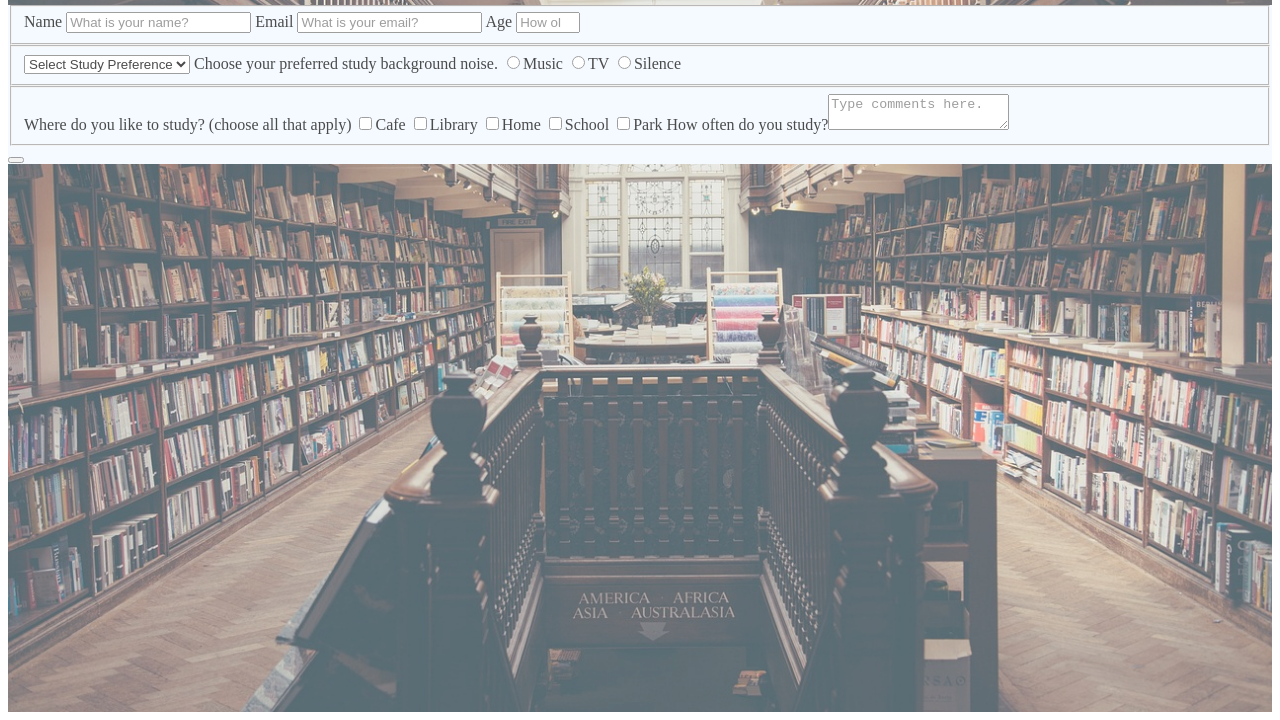
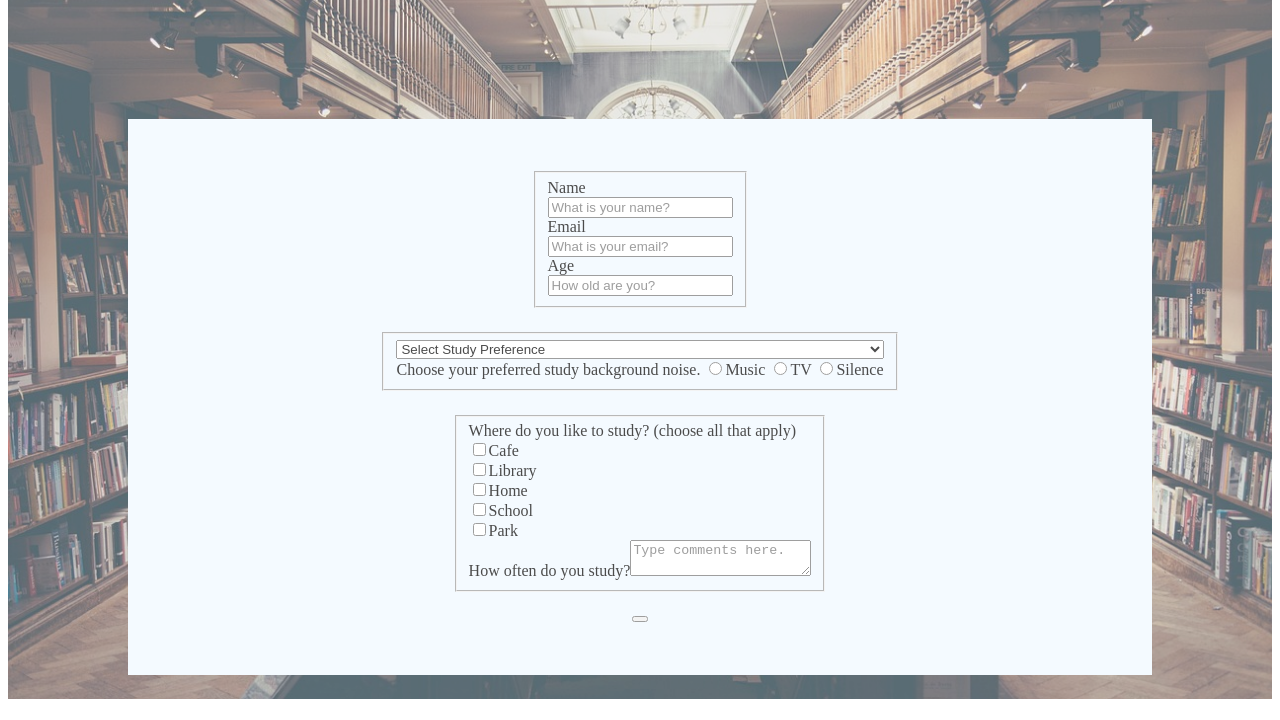
Before and after one commit to SupaMega24/survey-form, a plain HTML site: page index.html in a window 1280 px wide. Shown: the part 109-829 px from the top of the page. Drawn offline with Linux system fonts and the light colour scheme.

Commit message:
Tinker with styles for perference

```diff
--- a/style.css
+++ b/style.css
@@ -9,13 +9,29 @@ body {
     width: 100%;
     height: 100%;
     opacity: 70%;
+    display: flex;
+    flex-wrap: wrap;
+    justify-content: center;
 }
 
 form {
     background-color: aliceblue;
+    display: flex;
+    flex-direction: column;
+    justify-content: center;
+    align-items: center;
+    height: auto;
+    width: 80vw;
+    gap: 24px;
+    margin-bottom: 24px;
 }
 
 .header {
     color: blue;
     text-align: center;
 }
+
+fieldset {
+    display: flex;
+    flex-direction: column;
+}
```
